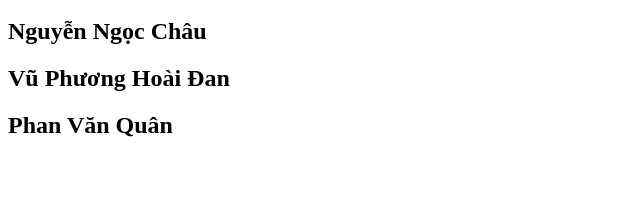
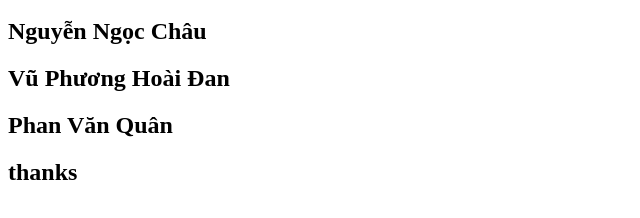
Before and after one commit to phanvanquan1001/hello-quan, a plain HTML site: page index.html in a window 1280 px wide. Shown: the part 48-266 px from the top of the page, without its empty margins (0-640 px from the left). Drawn offline with Linux system fonts and the light colour scheme.

Commit message:
Update index.html

```diff
--- a/index.html
+++ b/index.html
@@ -2,3 +2,4 @@
 <h2>Nguyễn Ngọc Châu</h2>
 <H2>Vũ Phương Hoài Đan</H2>
 <H2>Phan Văn Quân</H2>
+<H2>thanks</H2>
```
